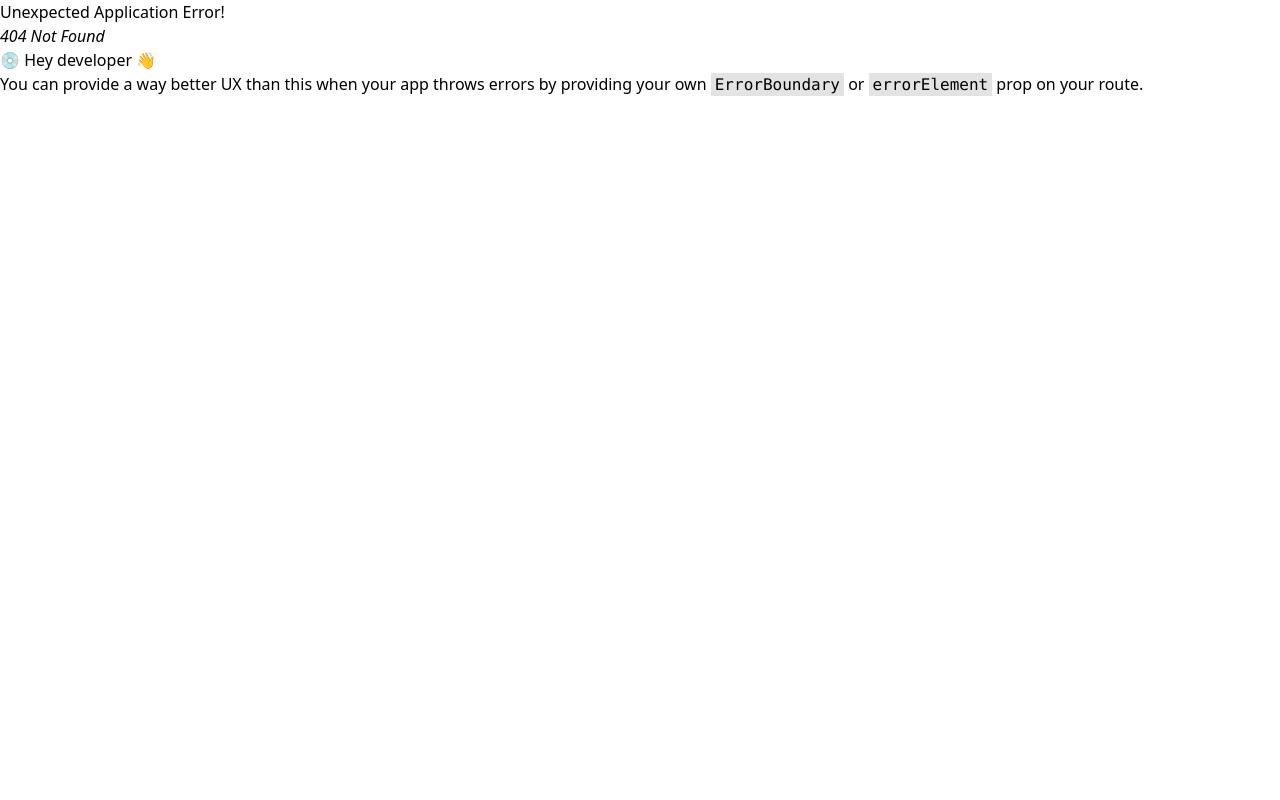
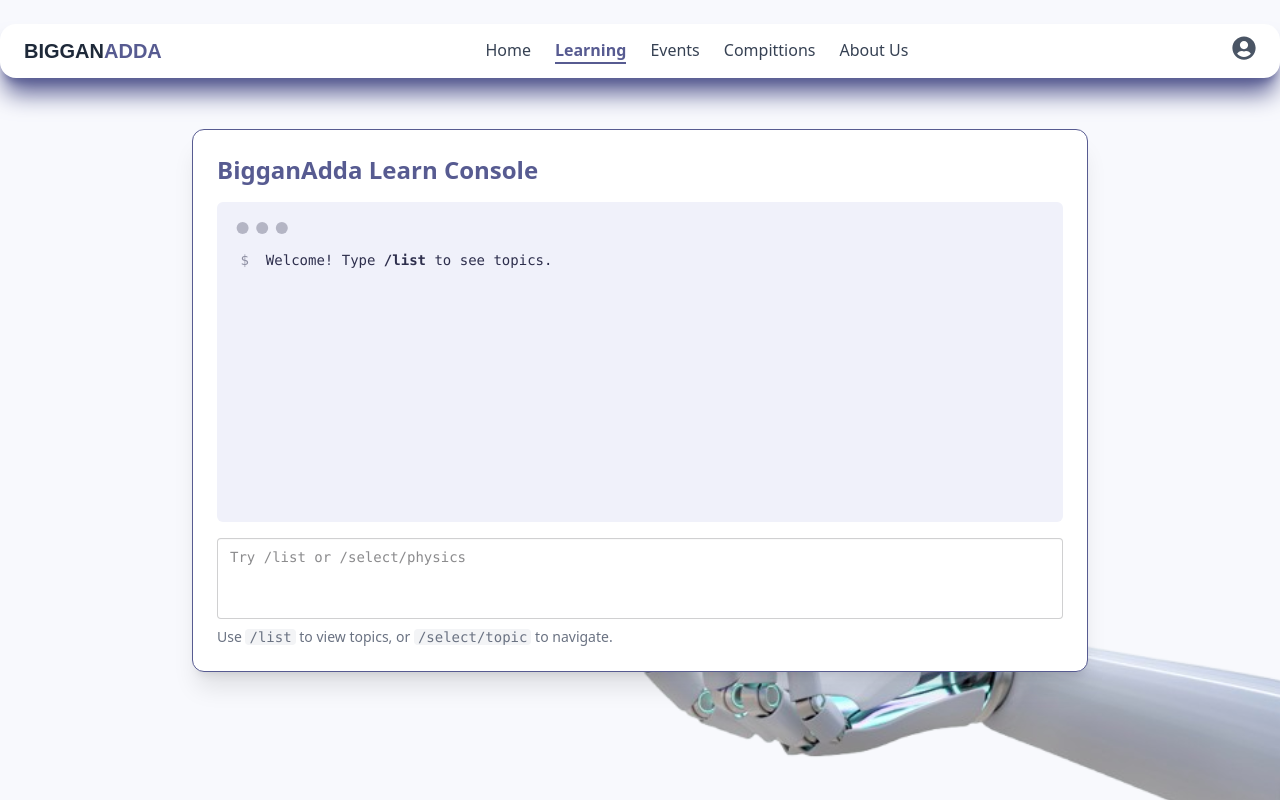
Before and after one commit to Md-Sifat-code/Science-Story, a React (Vite) app: page /home/learn in a window 1280 px wide. Before the commit this address had no page. Built offline with nearby package versions, Linux system fonts and the light colour scheme; a web font is replaced by a local one.

Commit message:
done the leaning and the home page

```diff
--- a/index.html
+++ b/index.html
@@ -1,5 +1,5 @@
 <!DOCTYPE html>
-<html lang="en">
+<html lang="en" data-theme="light">
   <head>
     <meta charset="UTF-8" />
     <link rel="icon" type="image/svg+xml" href="/vite.svg" />
--- a/package.json
+++ b/package.json
@@ -22,6 +22,7 @@
     "@types/react": "^19.1.2",
     "@types/react-dom": "^19.1.2",
     "@vitejs/plugin-react": "^4.4.1",
+    "daisyui": "^5.0.35",
     "eslint": "^9.25.0",
     "eslint-plugin-react-hooks": "^5.2.0",
     "eslint-plugin-react-refresh": "^0.4.19",
--- a/src/Layout/Main_Layout.jsx
+++ b/src/Layout/Main_Layout.jsx
@@ -1,10 +1,12 @@
 import React from "react";
 import { Outlet } from "react-router-dom";
+import Navbar from "../components/Re_useComponents/Navbar";
 
 
 function Main_Layout() {
   return (
     <div>
+      <Navbar/>
 
       <Outlet />
     </div>
--- a/src/Pages/Home.jsx
+++ b/src/Pages/Home.jsx
@@ -6,9 +6,7 @@ import Hero from "../components/Re_useComponents/Hero";
 function Home() {
   return (
     <section>
-      <div>
-        <Navbar/>
-      </div>
+
       <div>
         <Hero/>
       </div>
--- /dev/null
+++ b/src/Pages/Learn.jsx
@@ -0,0 +1,91 @@
+import React, { useState } from 'react';
+import { useNavigate } from 'react-router-dom';
+
+const topics = [
+  'physics',
+  'chemistry',
+  'biology',
+  'astronomy',
+  'geology',
+  'neuroscience'
+];
+
+const Learn = () => {
+  const [input, setInput] = useState('');
+  const [output, setOutput] = useState([]);
+  const navigate = useNavigate();
+
+  const handleInputChange = (e) => {
+    const value = e.target.value;
+    setInput(value);
+
+    if (value.endsWith('\n')) {
+      const trimmed = value.trim();
+
+      if (trimmed === '/list') {
+        setOutput([
+          ...output,
+          '📚 Available Topics:',
+          ...topics.map((topic, i) => `${i + 1}. ${topic}`)
+        ]);
+      } else if (trimmed.startsWith('/select/')) {
+        const selectedTopic = trimmed.split('/select/')[1];
+        if (topics.includes(selectedTopic)) {
+          navigate(`/topics/${selectedTopic}`);
+        } else {
+          setOutput([...output, `❌ Topic "${selectedTopic}" not found.`]);
+        }
+      }
+
+      setInput('');
+    }
+  };
+
+  return (
+    <div className="relative min-h-screen bg-[#f8f9fd] p-8 flex items-center justify-center overflow-hidden">
+
+      {/* Bottom-right image */}
+      <div className="absolute bottom-0 md:bottom-[-120px] right-0">
+        <img src="/robotic.png" alt="Robotic" className="" />
+      </div>
+
+      <div className="w-full max-w-4xl bg-white border border-[#575B91] rounded-xl shadow-xl p-6 z-10">
+        <h2 className="text-2xl font-bold text-[#575B91] mb-4">BigganAdda Learn Console</h2>
+
+        {/* Output Display */}
+        <div className="mockup-code bg-[#f0f1fa] text-[#2d2e4c] h-80 overflow-y-auto mb-4 rounded-md">
+          {output.length === 0 ? (
+            <pre data-prefix="$"><code>Welcome! Type <b>/list</b> to see topics.</code></pre>
+          ) : (
+            output.map((line, idx) => (
+              <pre key={idx} data-prefix=">">
+                <code>{line}</code>
+              </pre>
+            ))
+          )}
+        </div>
+
+        {/* Command Input */}
+        <textarea
+          className="textarea textarea-bordered w-full resize-none font-mono focus:border-[#575B91] focus:outline-none"
+          rows={3}
+          placeholder="Try /list or /select/physics"
+          value={input}
+          onChange={handleInputChange}
+          onKeyDown={(e) => {
+            if (e.key === 'Enter' && !e.shiftKey) {
+              e.preventDefault();
+              handleInputChange({ target: { value: input + '\n' } });
+            }
+          }}
+        />
+
+        <p className="text-sm mt-2 text-gray-500">
+          Use <code className="bg-gray-100 px-1 rounded">/list</code> to view topics, or <code className="bg-gray-100 px-1 rounded">/select/topic</code> to navigate.
+        </p>
+      </div>
+    </div>
+  );
+};
+
+export default Learn;
--- a/src/components/Re_useComponents/Hero.jsx
+++ b/src/components/Re_useComponents/Hero.jsx
@@ -17,11 +17,11 @@ function Hero() {
       style={{ backgroundImage: "url('/backgr.jpg')" }}
     >
       {/* Absolutely positioned image on the left center */}
-      <div className="absolute left-[-250px] top-1/2 transform -translate-y-1/2">
+      <div className="absolute left-[-140px] md:left-[-250px] top-1/2 transform -translate-y-1/2">
         <img
           src="/ai.png"
           alt="AI Illustration"
-          className=""
+          className="w-64 md:w-full"
         />
       </div>
 
--- a/src/components/Re_useComponents/Navbar.jsx
+++ b/src/components/Re_useComponents/Navbar.jsx
@@ -1,6 +1,6 @@
 import React, { useState } from 'react';
-import { FaUserCircle } from 'react-icons/fa';
-import { NavLink } from 'react-router-dom'; // Use NavLink instead of Link
+import { FaUserCircle, FaHome, FaBook, FaCalendarAlt, FaTrophy, FaInfoCircle } from 'react-icons/fa';
+import { NavLink } from 'react-router-dom';
 
 function Navbar() {
   const [dropdownOpen, setDropdownOpen] = useState(false);
@@ -18,9 +18,13 @@ function Navbar() {
       ? 'text-[#575B91] font-semibold border-b-2 border-[#575B91]'
       : 'text-gray-700 hover:text-[#575B91] transition';
 
+  const iconClass = ({ isActive }) =>
+    `text-2xl ${isActive ? 'text-[#575B91]' : 'text-gray-500 hover:text-[#575B91]'} transition`;
+
   return (
     <div className="relative">
-            <nav className="absolute top-6 left-0 right-0 z-50 bg-white shadow-[#575B91] shadow-xl px-6 py-3 flex justify-between items-center container mx-auto rounded-2xl max-w-7xl">
+      {/* Top Navbar - Visible on md and above */}
+      <nav className="hidden md:flex absolute top-6 left-0 right-0 z-50 bg-white shadow-[#575B91] shadow-xl px-6 py-3 justify-between items-center container mx-auto rounded-2xl max-w-7xl">
         {/* Logo */}
         <div className="text-xl font-bold text-gray-800 sour">
           <NavLink to="/home">
@@ -29,12 +33,12 @@ function Navbar() {
         </div>
 
         {/* Navigation Links */}
-                <div className="hidden md:flex space-x-6 font-medium">
-                    <NavLink to="/home" className={navLinkClass}>Home</NavLink>
-                    <NavLink to="/learn" className={navLinkClass}>Learning</NavLink>
-                    <NavLink to="/events" className={navLinkClass}>Events</NavLink>
-                    <NavLink to="/contact" className={navLinkClass}>Compittions</NavLink>
-                    <NavLink to="/about" className={navLinkClass}>About US</NavLink>
+        <div className="flex space-x-6 font-medium">
+          <NavLink to="/home" end className={navLinkClass}>Home</NavLink>
+          <NavLink to="/home/learn" className={navLinkClass}>Learning</NavLink>
+          <NavLink to="/home/events" className={navLinkClass}>Events</NavLink>
+          <NavLink to="/home/contact" className={navLinkClass}>Compittions</NavLink>
+          <NavLink to="/home/about" className={navLinkClass}>About Us</NavLink>
         </div>
 
         {/* User Icon & Dropdown */}
@@ -75,6 +79,25 @@ function Navbar() {
           )}
         </div>
       </nav>
+
+      {/* Bottom Navbar - Mobile only */}
+      <nav className="fixed bottom-0 left-0 right-0 z-50 bg-white shadow-inner border-t border-gray-200 flex justify-around py-2 md:hidden">
+        <NavLink to="/home" end className={iconClass}>
+          <FaHome />
+        </NavLink>
+        <NavLink to="/home/learn" className={iconClass}>
+          <FaBook />
+        </NavLink>
+        <NavLink to="/home/events" className={iconClass}>
+          <FaCalendarAlt />
+        </NavLink>
+        <NavLink to="/home/contact" className={iconClass}>
+          <FaTrophy />
+        </NavLink>
+        <NavLink to="/home/about" className={iconClass}>
+          <FaInfoCircle />
+        </NavLink>
+      </nav>
     </div>
   );
 }
--- a/src/index.css
+++ b/src/index.css
@@ -1,5 +1,5 @@
 @import "tailwindcss";
-
+@plugin "daisyui";
 
 
 
--- a/src/main.jsx
+++ b/src/main.jsx
@@ -10,6 +10,7 @@ import Main_Layout from "./Layout/Main_Layout";
 import Home from "./Pages/Home";
 import LandingAuth from "./Auth/Components_auth/LandingAuth";
 import Verification from "./Auth/Components_auth/Verification";
+import Learn from "./Pages/Learn";
 
 const router = createBrowserRouter([
   {
@@ -20,6 +21,10 @@ const router = createBrowserRouter([
         path: "/home",
         element: <Home />,
       },
+      {
+        path : "/home/learn",
+        element : <Learn/>
+      }
     ],
   },
   {
```
Also changed, not shown: public/robotic.png (added), 1 other file (tests, documents, lock files or other folders). Lines whose indentation alone changed are shown as unchanged.
